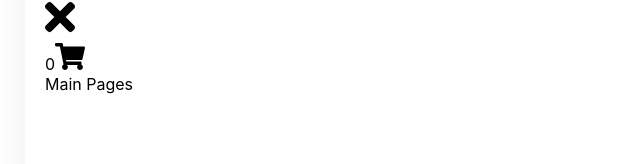
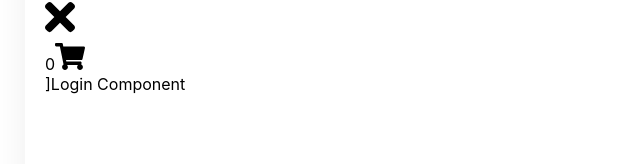
Before and after one commit to buntydev1/ecommerce-site-project, a React (Create React App) app in the folder client/: page /login in a window 1280 px wide. Shown: the part 122-286 px from the top of the page, without its empty margins (0-640 px from the left). Built offline with nearby package versions, Linux system fonts and the light colour scheme.

Commit message:
reacter router added using browser router

```diff
--- a/client/package.json
+++ b/client/package.json
@@ -10,6 +10,7 @@
     "react": "^17.0.2",
     "react-dom": "^17.0.2",
     "react-paypal-express-checkout": "^1.0.5",
+    "react-router": "^6.0.2",
     "react-router-dom": "^6.0.2",
     "react-scripts": "4.0.3",
     "web-vitals": "^1.0.1"
--- a/client/src/components/mainpages/Pages.js
+++ b/client/src/components/mainpages/Pages.js
@@ -1,7 +1,23 @@
 import React from "react";
+import { BrowserRouter as Router, Routes, Route } from "react-router-dom";
+import Products from "./products/Products";
+// import DetailProduct from './detailProduct/DetailProduct'
+import Login from "./auth/Login";
+import Register from "./auth/Register";
+import Cart from "./cart/Cart";
+import NotFound from "./utils/not_found/NotFound";
 
 function Pages() {
-  return <div>Main Pages</div>;
+  return (
+    <Routes>
+      <Route path="/" element={<Products />} />
+      <Route path="/login" element={<Login />} />
+      <Route path="/register" element={<Register />} />
+      <Route path="/cart" element={<Cart />} />
+
+      <Route path="*" element={<NotFound />} />
+    </Routes>
+  );
 }
 
 export default Pages;
--- a/client/src/components/mainpages/auth/Login.js
+++ b/client/src/components/mainpages/auth/Login.js
@@ -2,7 +2,7 @@ import React from "react";
 // import { GlobalState } from "../../../GlobalState";
 
 function Login() {
-  return <div>]Login </div>;
+  return <div>]Login Component</div>;
 }
 
 export default Login;
--- /dev/null
+++ b/client/src/components/mainpages/auth/Register.js
@@ -0,0 +1,8 @@
+import React from "react";
+// import { GlobalState } from "../../../GlobalState";
+
+function Register() {
+  return <div>Register Component</div>;
+}
+
+export default Register;
--- a/client/src/components/mainpages/cart/Cart.js
+++ b/client/src/components/mainpages/cart/Cart.js
@@ -2,7 +2,7 @@ import React from "react";
 // import { GlobalState } from "../../../GlobalState";
 
 function Cart() {
-  return <div>Carts</div>;
+  return <div>Carts Component</div>;
 }
 
 export default Cart;
--- a/client/src/components/mainpages/products/Products.js
+++ b/client/src/components/mainpages/products/Products.js
@@ -1,5 +1,5 @@
-import React, { useContext, useState } from "react";
-import { GlobalState } from "../../../GlobalState";
+import React from "react";
+// import { GlobalState } from "../../../GlobalState";
 
 function Products() {
   return <div>Products List</div>;
--- /dev/null
+++ b/client/src/components/mainpages/utils/not_found/NotFound.js
@@ -0,0 +1,11 @@
+import React from 'react'
+
+function NotFound() {
+    return (
+        <div>
+            404 | Not Found
+        </div>
+    )
+}
+
+export default NotFound
```
Also changed, not shown: 1 other file (tests, documents, lock files or other folders).
